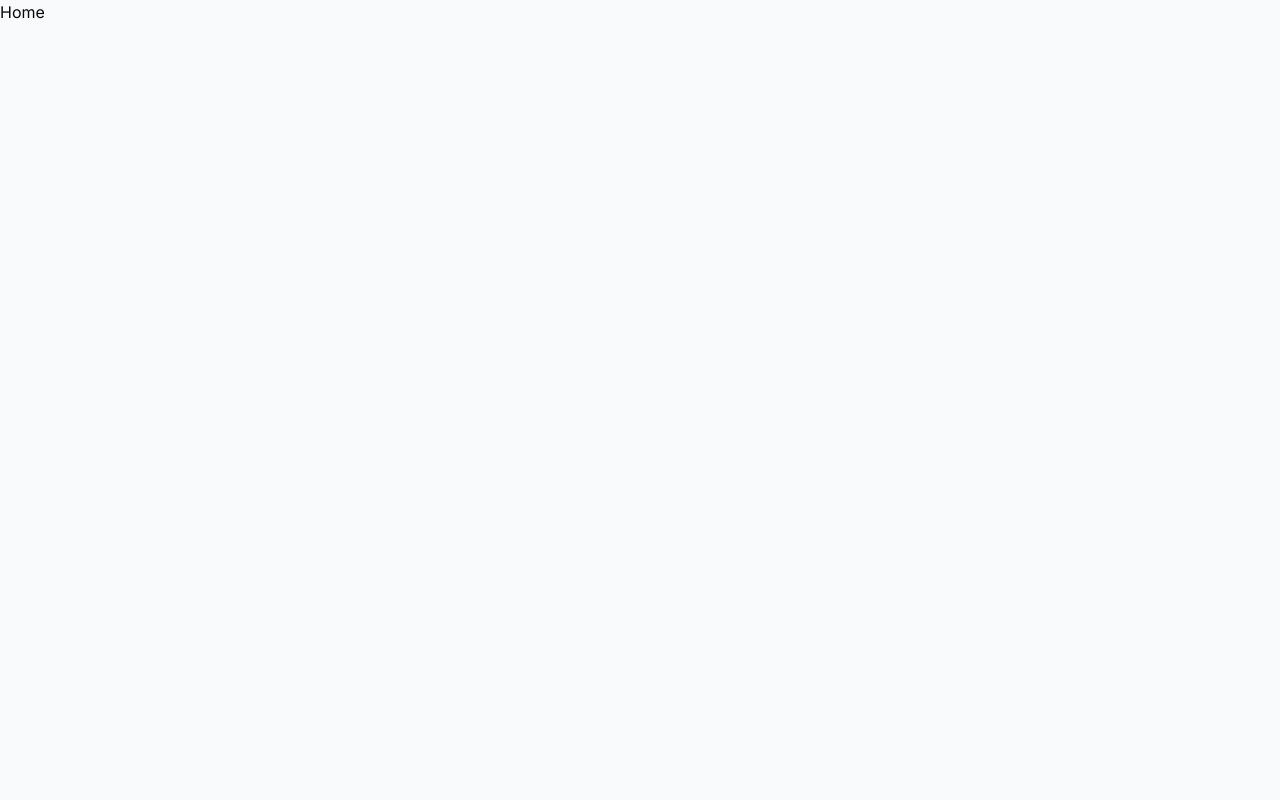
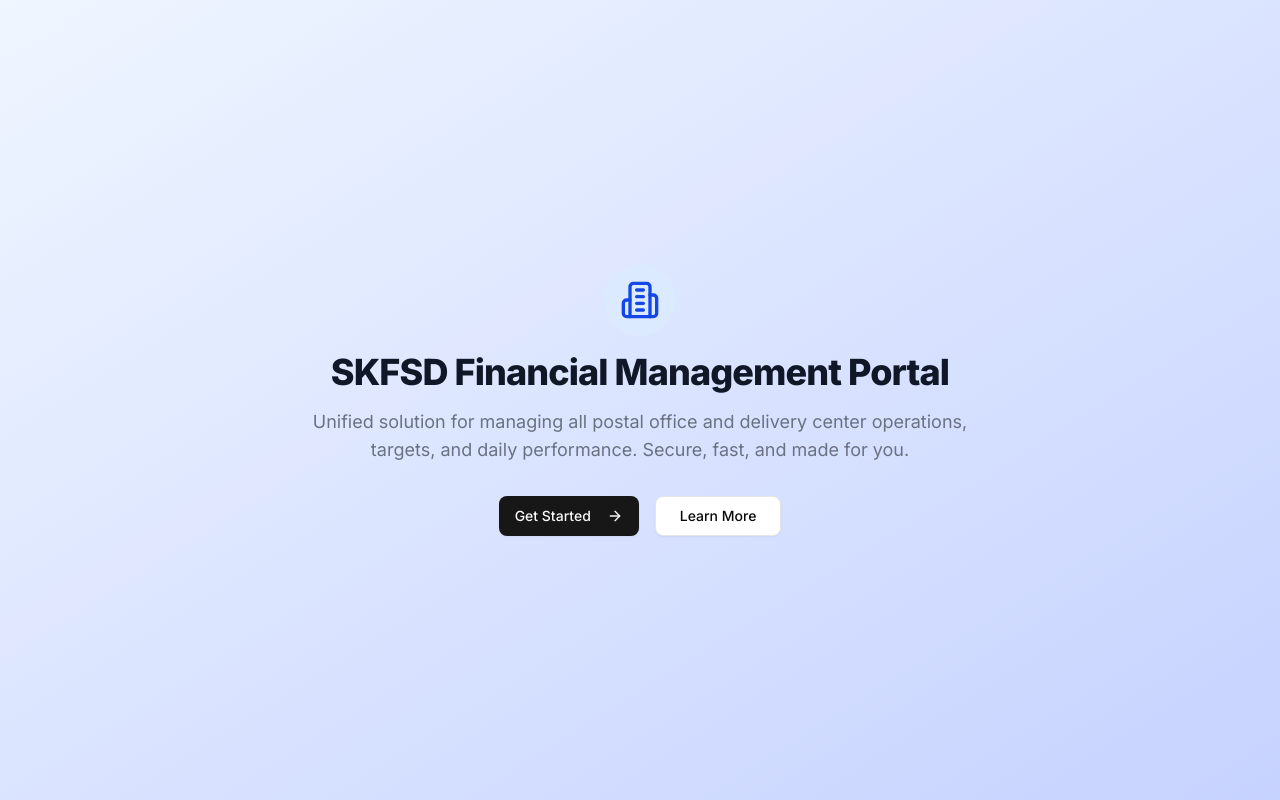
Before and after one commit to prasenjitpriyan/skfsd, a Next.js app: page / in a window 1280 px wide. Built offline with nearby package versions, Linux system fonts and the light colour scheme.

Commit message:
Home page added

```diff
--- a/app/page.jsx
+++ b/app/page.jsx
@@ -1,5 +1,34 @@
-const Home = () => {
-  return <div>Home</div>;
-};
+import { Button } from '@/components/ui/button';
+import { ArrowRight, Building2 } from 'lucide-react';
+import Link from 'next/link';
 
-export default Home;
+export default function Home() {
+  return (
+    <main className="flex min-h-screen flex-col items-center justify-center p-8 bg-gradient-to-br from-blue-50 to-indigo-200 dark:from-gray-950 dark:to-gray-900">
+      <div className="flex flex-col items-center gap-4">
+        <div className="bg-blue-100 dark:bg-blue-900 rounded-full p-4">
+          <Building2 className="h-10 w-10 text-blue-700 dark:text-blue-300" />
+        </div>
+        <h1 className="text-4xl font-extrabold tracking-tight text-center text-gray-900 dark:text-white">
+          SKFSD Financial Management Portal
+        </h1>
+        <p className="max-w-2xl text-center text-gray-500 dark:text-gray-200 text-lg">
+          Unified solution for managing all postal office and delivery center
+          operations, targets, and daily performance. Secure, fast, and made for
+          you.
+        </p>
+        <div className="flex gap-4 mt-4">
+          <Button size="lg" asChild>
+            <Link href="/login">
+              Get Started
+              <ArrowRight className="ml-2 h-4 w-4" />
+            </Link>
+          </Button>
+          <Button variant="outline" size="lg" asChild>
+            <Link href="/about">Learn More</Link>
+          </Button>
+        </div>
+      </div>
+    </main>
+  );
+}
```
